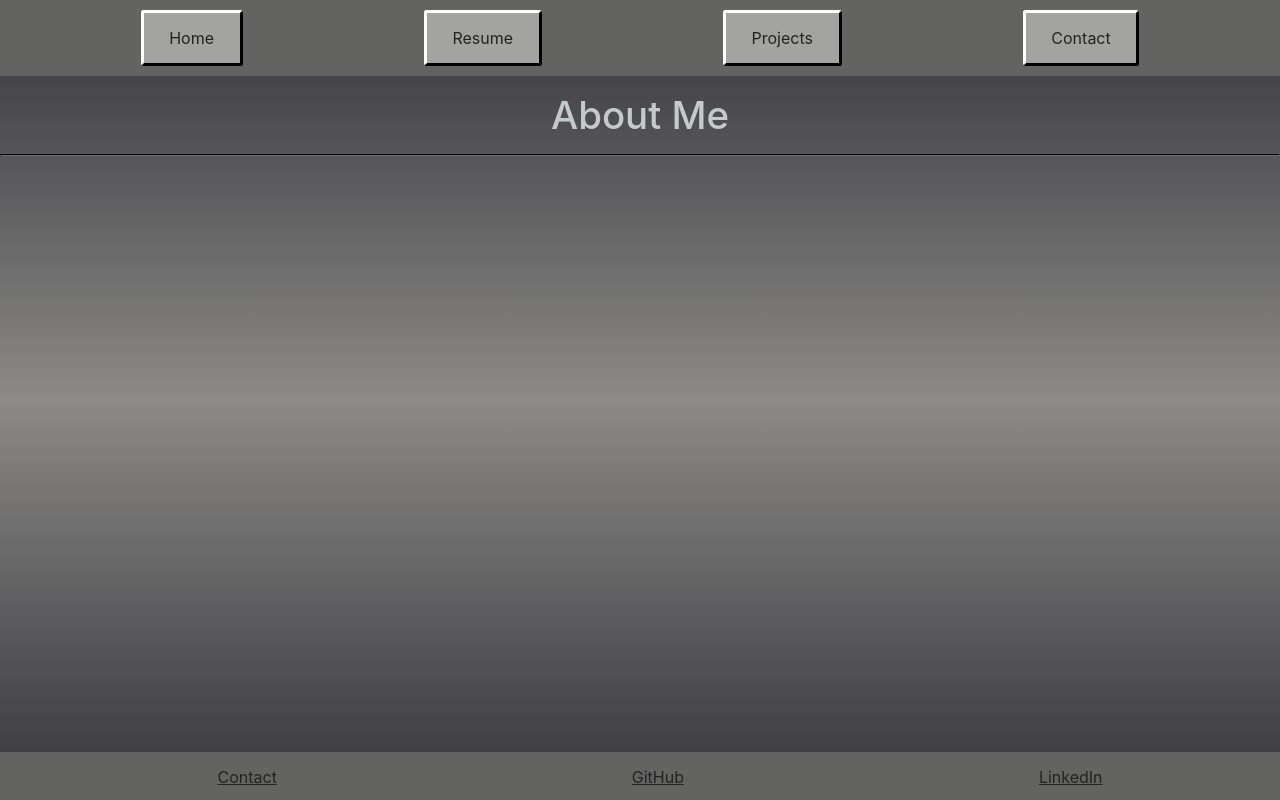
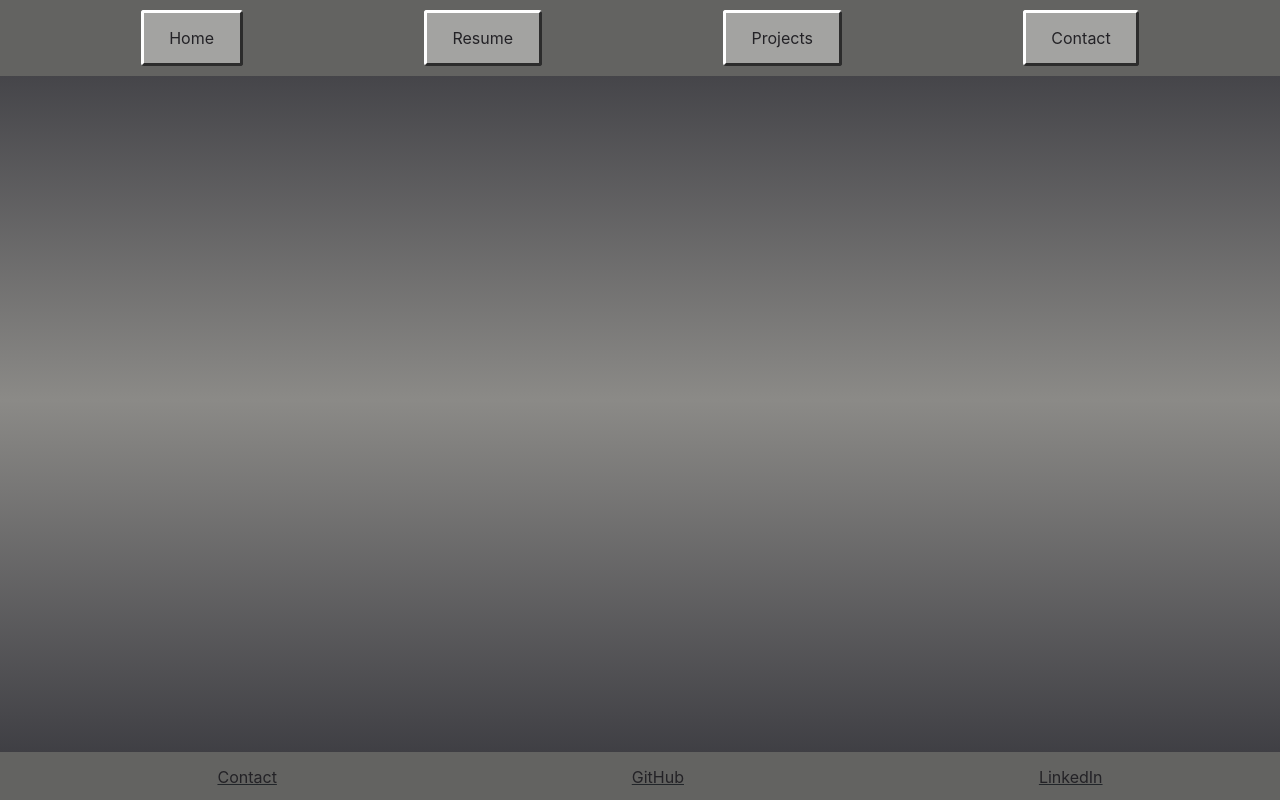
Before and after one commit to jomullen11/Portfolio-Site, a React (Create React App) app: page /aboutme in a window 1280 px wide. Built offline with nearby package versions, Linux system fonts and the light colour scheme; some icons are missing.

Commit message:
Additional CSS and page

```diff
--- a/public/index.html
+++ b/public/index.html
@@ -11,11 +11,9 @@
     <link rel="manifest" href="%PUBLIC_URL%/manifest.json" />
     <link href="//maxcdn.bootstrapcdn.com/bootstrap/4.0.0/css/bootstrap.min.css" rel="stylesheet" id="bootstrap-css">
     <link rel="stylesheet" href="https://cdn.rawgit.com/konpa/devicon/df6431e323547add1b4cf45992913f15286456d3/devicon.min.css">
-    <!-- <link rel="stylesheet" href="https://use.fontawesome.com/releases/v5.0.10/css/all.css" integrity="sha384-+d0P83n9kaQMCwj8F4RJB66tzIwOKmrdb46+porD/OvrJ+37WqIM7UoBtwHO6Nlg" crossorigin="anonymous"> -->
-    <!-- <script src="//maxcdn.bootstrapcdn.com/bootstrap/4.0.0/js/bootstrap.min.js"></script> -->
-    <!-- <script src="//cdnjs.cloudflare.com/ajax/libs/jquery/3.2.1/jquery.min.js"></script> -->
+    <link href="https://fonts.googleapis.com/css?family=Source+Sans+Pro|Lato" rel="stylesheet">
     <script src="https://ajax.googleapis.com/ajax/libs/jquery/3.3.1/jquery.min.js"></script>
-    <script src="https://maxcdn.bootstrapcdn.com/bootstrap/3.4.0/js/bootstrap.min.js"></script>
+    <!-- <script src="https://maxcdn.bootstrapcdn.com/bootstrap/3.4.0/js/bootstrap.min.js"></script> -->
     <title>Jordan Mullen</title>
   </head>
   <body class="App">
--- a/src/App.css
+++ b/src/App.css
@@ -7,16 +7,17 @@
   margin-left: -40px;
 }
 
-#Link {
+.Link {
   background-color: #A3A3A1;
   margin: auto;
   padding: 1vw 2vw;
   border-style: outset;
   border-radius: 3px;
-  border-bottom-color: black;
-  border-right-color: black;
+  border-bottom-color: grey;
+  border-right-color: grey;
   border-left-color: white;
   border-top-color: white;
+  text-align: center;
 }
 
 a {
@@ -144,6 +145,27 @@ hr{
 .scribd_iframe_embed{
   position: fixed;
   height: 100%;
+}
+
+/* About Me Page */
+.abtMeP{
+  margin: 2%;
+  font-family: 'Lato', 'Source Sans Pro', sans-serif;
+  font-size: 1.07em;
+  color: black;
+}
+
+.abtMeUl{
+  padding: 2%;
+  font-family: 'Lato', 'Source Sans Pro', sans-serif;
+  font-size: 1.07em;
+  line-height: 2em;
+  color: black;
+  text-transform: capitalize;
+}
+
+.abtMeUl a{
+  text-decoration: underline;
 }
 
 /* Contact Page CSS */
--- a/src/Components/Aboutme.js
+++ b/src/Components/Aboutme.js
@@ -1,12 +1,27 @@
-import React from 'react'
+// import React, { Fragment } from 'react'
 
-function Aboutme() {
-    return (
-      <div>
-        <h1>About Me</h1>
-        <hr/>
-      </div>
-    );
-  }
+// function Aboutme() {
+//     return (
+//       <div>
+//         <h1>About Me</h1>
+//         <hr/>
+//         <p className="abtMeP">Hello! My name is Jordan Mullen and thank you for checking my site out! I am a Full Stack Web Developer who can make all your dreams come true! Let’s start from the beginning. In 1995 I was born a twin; actually, let’s fast forward a bit. I grew up (still a twin) and found a passion for creating and learning. I picked up photography, a couple different instruments, chemistry, dance, and quite a few sports; it was great and beautiful, but I wanted to be challenged. I would delve into any new tech I found and I would see how and why it worked. From printers to computers, and eventually robots, I would learn from anything I could that used a power source. That mindset taught me how to be an avid learner and a skilled problem solver. I wanted to be able to solve my own technical problems efficiently and effectively. But how can I do this? I’ve got it! I thought, “After all these years I’ve always had a passion for technology. Coding would fulfill all of my fantasies.” After a few online courses I was hooked, and from there? History.</p>
+//         <br />
+//         <p className="abtMeP">Now that you know a little more about what makes me, me; I want to tell you about how I work. I am a very efficient and precise worker. If I stop what I am doing, I am able to start back up promptly. I am an avid learner, that can pick up any skill rapidly and effectively. That is why I knew web development would be perfect for me. Technologies are always changing and continuously require the expansion of what we know. The Google Fu is real. I am a hardcore team player. I love working in effective, dynamic, and self-sustaining teams. Coming together and creating something with people who love what they do is inimitable. In short, I am a team player who works hard, and can deliver with efficacy.</p>
+//         <br/>
+//         <div className="abtMeUl">
+//           <h2>Want to know more about me?</h2>
+//           <ul>
+//             <li>Passionate for the Earth</li>
+//             <li>Google Fu</li>
+//             <li>Travel Enthusiast</li>
+//             <li>Works hard, plays harder (without skimping on work)</li>
+//             <li>Hiking and backpacking are my favorite past-times</li>
+//             <li>Photography work featured on <a href="http://www.electrolivin.com">Electrolivin</a></li>
+//           </ul>
+//         </div>
+//       </div>
+//     );
+//   }
 
-export default Aboutme
+// export default Aboutme
--- a/src/Components/Navbar.js
+++ b/src/Components/Navbar.js
@@ -13,11 +13,11 @@ const Navbar = () => {
 
                     <ul>
                         <div className="NavButton">
-                            <NavLink activeStyle={active} exact to='/' id="Link">Home</NavLink>
-                            <NavLink activeStyle={active} to='/resume' id="Link">Resume</NavLink>
-                            {/* <NavLink activeStyle={active} to='/aboutme' id="Link" className="aboutMeBtn">About Me</NavLink> */}
-                            <NavLink activeStyle={active} to='/projects' id="Link">Projects</NavLink>
-                            <NavLink activeStyle={active} to='/contact' id="Link">Contact</NavLink>
+                            <NavLink activeStyle={active} exact to='/' className="Link">Home</NavLink>
+                            <NavLink activeStyle={active} to='/resume' className="Link">Resume</NavLink>
+                            {/* <NavLink activeStyle={active} to='/aboutme' className="Link" >About Me</NavLink> */}
+                            <NavLink activeStyle={active} to='/projects' className="Link">Projects</NavLink>
+                            <NavLink activeStyle={active} to='/contact' className="Link">Contact</NavLink>
                         </div>
                     </ul>
 
--- a/src/Components/Resume.js
+++ b/src/Components/Resume.js
@@ -5,7 +5,7 @@ return(
   <div>
     <h1>Resume Page</h1>
     <hr/>
-    <iframe class="scribd_iframe_embed" title="Resume" src="https://www.scribd.com/embeds/403660650/content?start_page=1&view_mode=scroll&access_key=key-SA130JIth5PiMsKCdEaS&show_recommendations=true" data-auto-height="false" data-aspect-ratio="0.7729220222793488" scrolling="no" id="doc_99673" width="100%" height="675px" frameborder="0"></iframe>
+    <iframe class="scribd_iframe_embed" title="Resume" src="https://www.scribd.com/embeds/404153516/content?start_page=1&view_mode=scroll&access_key=key-SA130JIth5PiMsKCdEaS&show_recommendations=true" data-auto-height="false" data-aspect-ratio="0.7729220222793488" scrolling="no" id="doc_99673" width="100%" height="675px" frameborder="0"></iframe>
   </div>
 )}
 
--- a/src/Route.js
+++ b/src/Route.js
@@ -3,7 +3,7 @@ import React, { Component } from 'react'
 import { BrowserRouter as Router, Route, Switch } from 'react-router-dom'
 import Home from './Components/Home'
 import Resume from './Components/Resume'
-import Aboutme from './Components/Aboutme'
+// import Aboutme from './Components/Aboutme'
 import Projects from './Components/Projects'
 import Contact from './Components/Contact'
 
@@ -12,7 +12,7 @@ class Routes extends Component {
         return (
             <Switch>
                 <Route path='/resume' component={ Resume } />
-                <Route path='/aboutme' component={ Aboutme } />
+                {/* <Route path='/aboutme' component={ Aboutme } /> */}
                 <Route path='/projects' component={ Projects } />
                 <Route path='/contact' component={ Contact } />
                 <Route exact path='/' component={ Home } />
```
